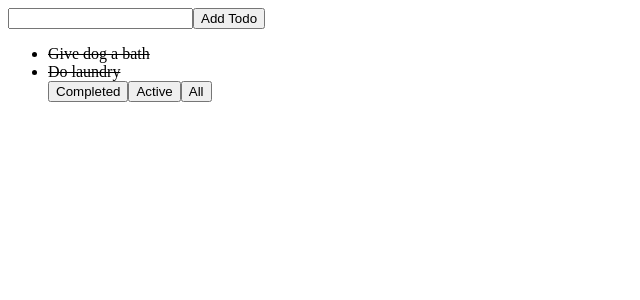
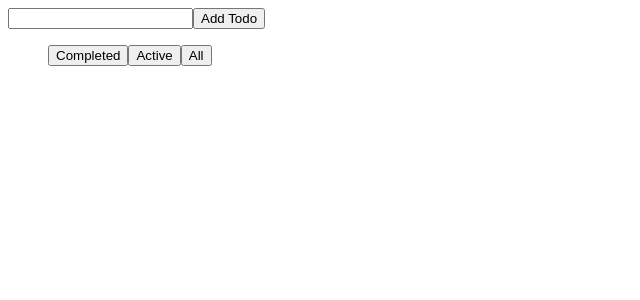
Before and after one commit to chrisyandev/comp-2913-to-read-list, a React (Create React App) app: page / in a window 1280 px wide. Shown: the top 300 px of the page, without its empty margins (0-640 px from the left). Built offline with nearby package versions, Linux system fonts and the light colour scheme.

Commit message:
Using Zustand, Removed need for addTask and todoList props

```diff
--- a/package.json
+++ b/package.json
@@ -6,10 +6,12 @@
     "@testing-library/jest-dom": "^5.16.4",
     "@testing-library/react": "^13.3.0",
     "@testing-library/user-event": "^13.5.0",
+    "immer": "^9.0.15",
     "react": "^18.2.0",
     "react-dom": "^18.2.0",
     "react-scripts": "5.0.1",
-    "web-vitals": "^2.1.4"
+    "web-vitals": "^2.1.4",
+    "zustand": "^4.0.0-rc.1"
   },
   "scripts": {
     "start": "react-scripts start",
--- a/src/App.jsx
+++ b/src/App.jsx
@@ -1,35 +1,22 @@
 import React, { useState } from "react";
-import data from "./data.json";
+import { useStore } from "./store";
+
 import TodoList from "./TodoList";
 import TodoForm from "./TodoForm";
 
 function App() {
-  const [todoList, setTodoList] = useState(data);
   const [filter, setFilter] = useState("All");
 
+  const toggleComplete = useStore((state) => state.toggleComplete);
+
   const handleToggle = (id) => {
-    let mapped = todoList.map((task) => {
-      return task.id === Number(id)
-        ? { ...task, complete: !task.complete }
-        : { ...task };
-    });
-    setTodoList(mapped);
-  };
-
-  const addTask = (userInput) => {
-    let copy = [...todoList];
-    copy = [
-      ...copy,
-      { id: todoList.length + 1, task: userInput, complete: false }
-    ];
-    setTodoList(copy);
+    toggleComplete(id);
   };
 
   return (
     <div className="App">
-      <TodoForm addTask={addTask} />
+      <TodoForm />
       <TodoList
-        todoList={todoList}
         filter={filter}
         setFilter={setFilter}
         handleToggle={handleToggle}
--- a/src/Todo.jsx
+++ b/src/Todo.jsx
@@ -1,6 +1,7 @@
 import React from "react";
 
 const Todo = ({ todo, handleToggle }) => {
+
     const handleClick = (e) => {
         e.preventDefault();
         handleToggle(e.currentTarget.id);
@@ -9,13 +10,13 @@ const Todo = ({ todo, handleToggle }) => {
     return (
         <li
         id={todo.id}
-      key={todo.id + todo.task}
+        key={todo.id + todo.title}
         name="todo"
         value={todo.id}
         onClick={handleClick}
         className={todo.complete ? "todo strike" : "todo"}
         >
-      {todo.task}
+        {todo.title}
         </li>
     );
 };
--- a/src/TodoForm.jsx
+++ b/src/TodoForm.jsx
@@ -1,7 +1,10 @@
 import React, { useState } from "react";
+import { useStore } from "./store";
 
-const TodoForm = ({ addTask }) => {
+const TodoForm = () => {
     const [userInput, setUserInput] = useState("");
+    const add = useStore((state) => state.add);
+    const todos = useStore((state) => state.todos);
 
     const handleChange = (e) => {
         setUserInput(e.currentTarget.value);
@@ -9,7 +12,7 @@ const TodoForm = ({ addTask }) => {
 
     const handleSubmit = (e) => {
         e.preventDefault();
-    addTask(userInput);
+        add({ id: todos.length + 1, title: userInput, complete: false });
         setUserInput("");
     };
     return (
--- a/src/TodoList.jsx
+++ b/src/TodoList.jsx
@@ -1,4 +1,6 @@
 import React from "react";
+import { useStore } from "./store";
+
 import Todo from "./Todo";
 
 const getFilteredTodoList = (todos, filter) => {
@@ -13,11 +15,12 @@ const getFilteredTodoList = (todos, filter) => {
     });
 };
 
-const TodoList = ({ todoList, filter, setFilter, handleToggle }) => {
+const TodoList = ({ filter, setFilter, handleToggle }) => {
+    const todos = useStore((state) => state.todos);
     return (
     <ul>
-      {getFilteredTodoList(todoList, filter).map((todo) => {
-        return <Todo todo={todo} handleToggle={handleToggle} />;
+        {getFilteredTodoList(todos, filter).map((todo, index) => {
+            return <Todo key={todo.title+index} todo={todo} handleToggle={handleToggle} />;
         })}
         <button onClick={() => setFilter("Completed")}>Completed</button>
         <button onClick={() => setFilter("Active")}>Active</button>
--- a/src/data.json
+++ /dev/null
@@ -1,12 +0,0 @@
-[
-    {
-      "id": 1,
-      "task": "Give dog a bath",
-      "complete": true
-    },
-    {
-      "id": 2,
-      "task": "Do laundry",
-      "complete": true
-    }
-  ]
--- /dev/null
+++ b/src/store.jsx
@@ -0,0 +1,19 @@
+import create from "zustand";
+
+export const useStore = create((set) => ({
+    todos: [],
+    add: (newTodo) => set((state) => ({ todos: [...state.todos, newTodo]})),
+    toggleComplete: (id) =>
+        set(state => ({
+            todos: state.todos.map(todo => {
+                if (todo.id === Number(id)) {
+                    return {
+                        ...todo,
+                        complete: !todo.complete
+                    };
+                } else {
+                    return todo;
+                }
+            })
+        }))
+}));
```
Also changed, not shown: 1 other file (tests, documents, lock files or other folders). Lines whose indentation alone changed are shown as unchanged.
